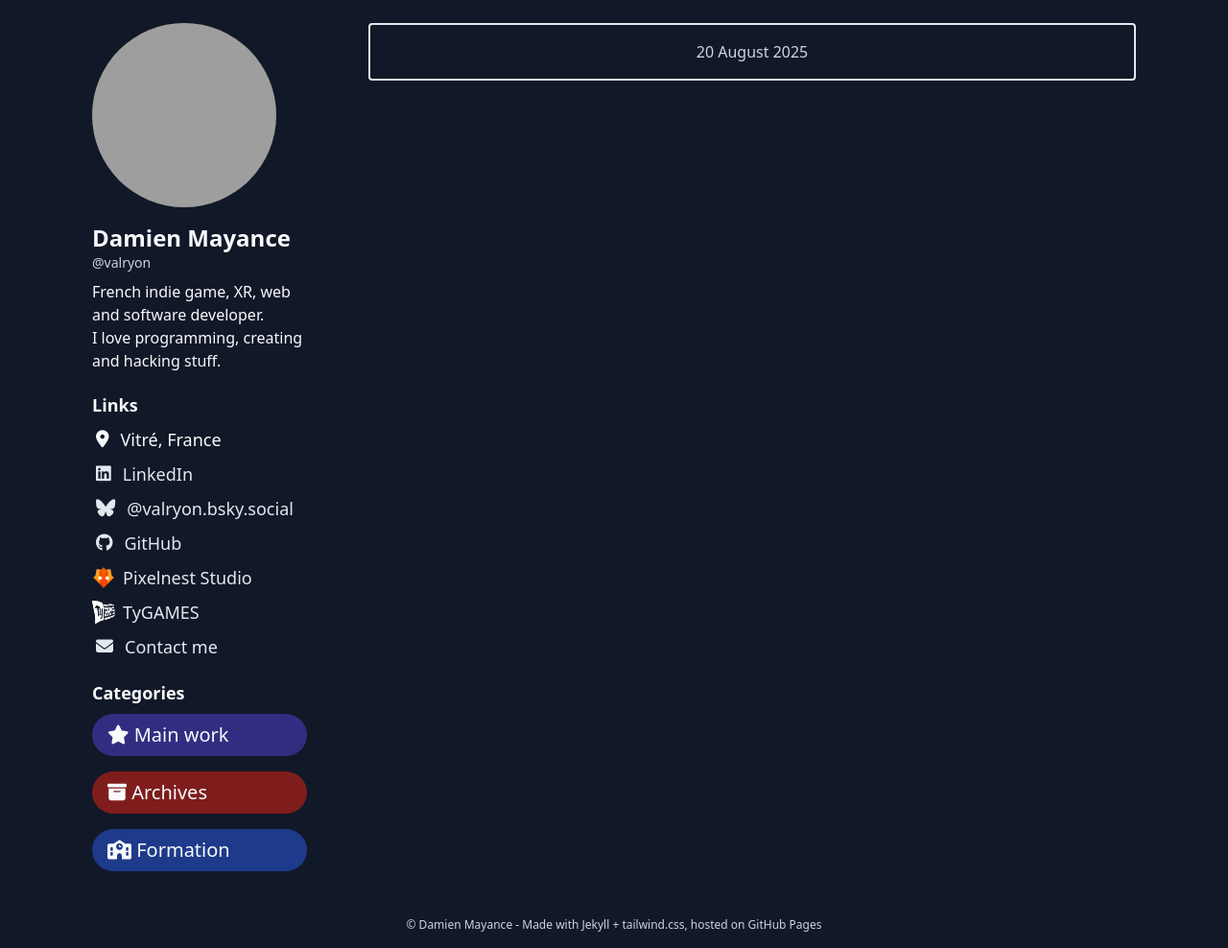
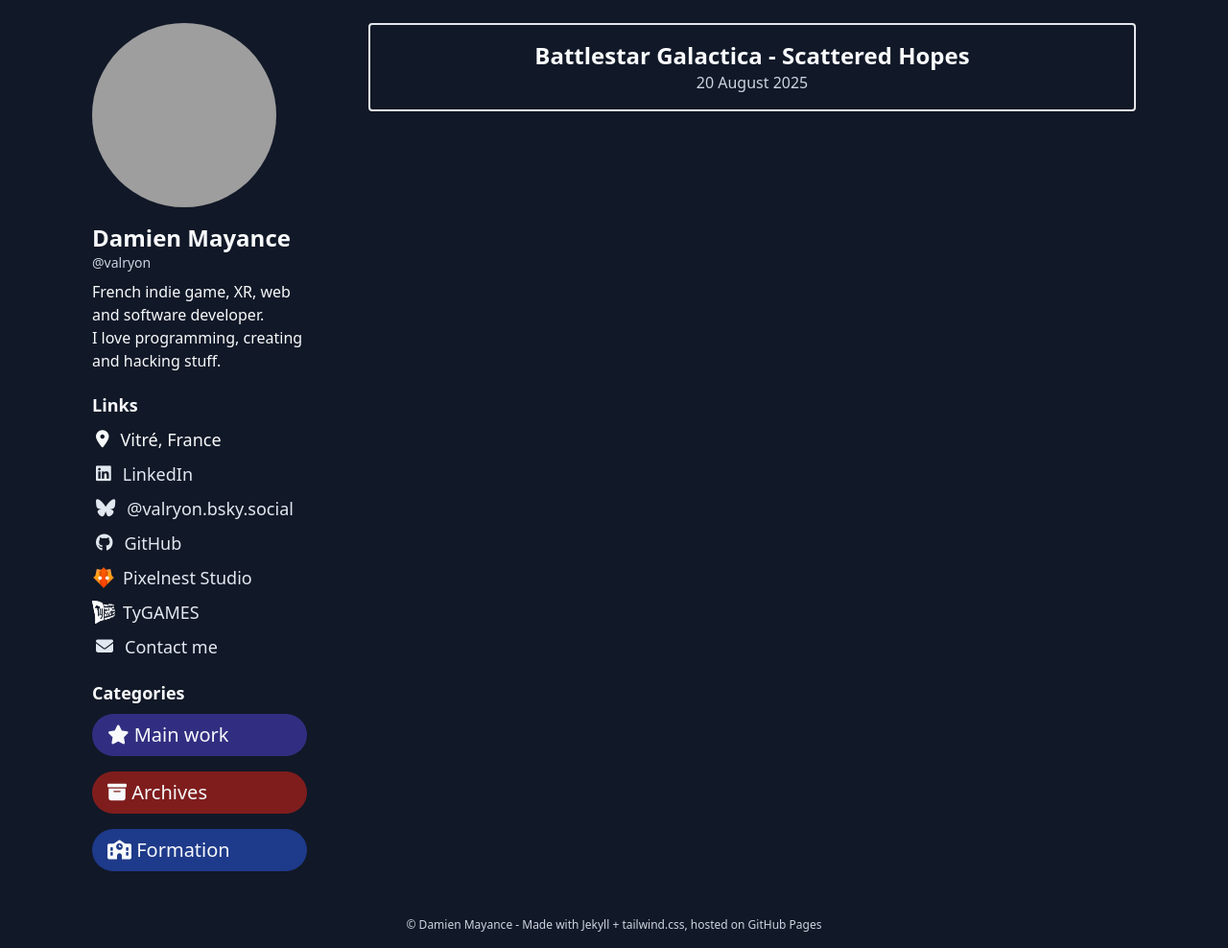
Before and after one commit to valryon/valryon.github.io, a Jekyll site: the page built from _projects/2025-08-20-BSG.md, in a window 1280 px wide. Shown: the whole page at 96% size. Built offline with Jekyll 4.4.1, drawn with Linux system fonts in a browser that asks for light colours; grey boxes are pictures that could not be loaded.

Commit message:
Update 2025-08-20-BSG.md

```diff
--- a/_projects/2025-08-20-BSG.md
+++ b/_projects/2025-08-20-BSG.md
@@ -1,5 +1,5 @@
 ---
-title: Battlestar Galactica: Scattered Hopes
+title: Battlestar Galactica - Scattered Hopes
 tags: game
 image: static/content/bsg/cover.png
 shortdesc: Strategy roguelite
```
